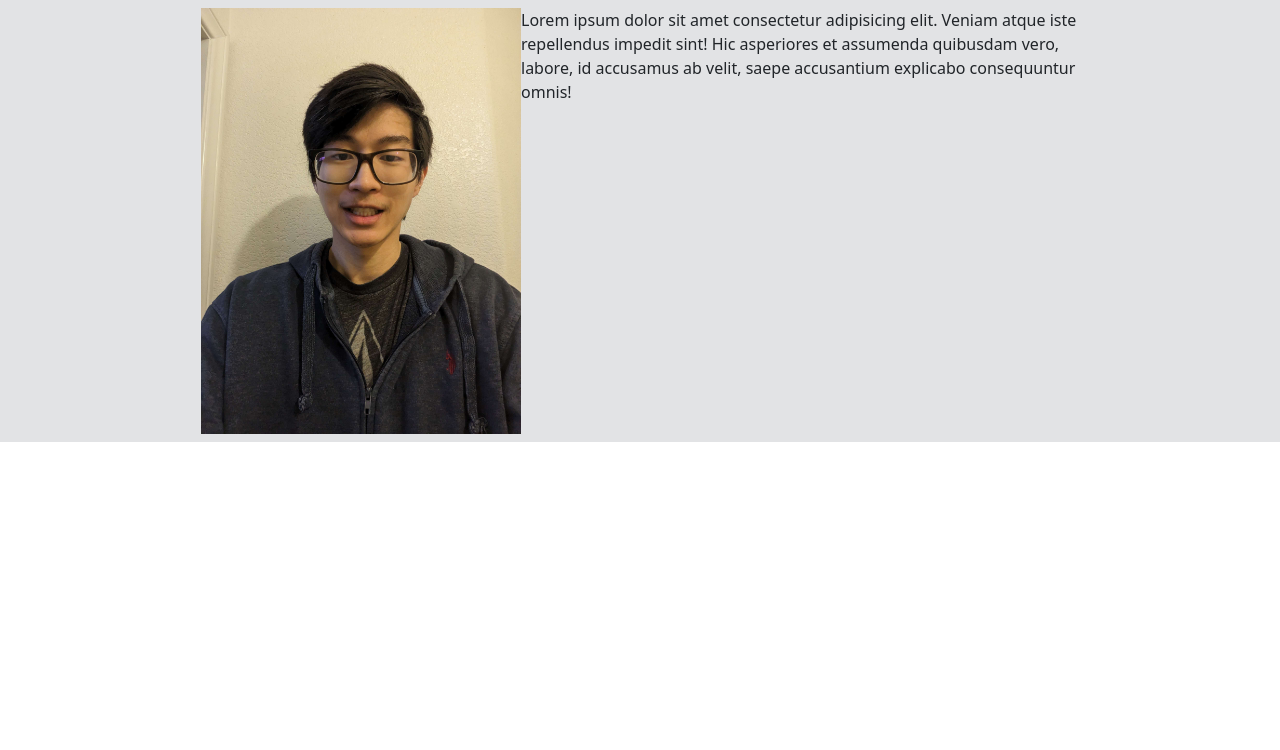
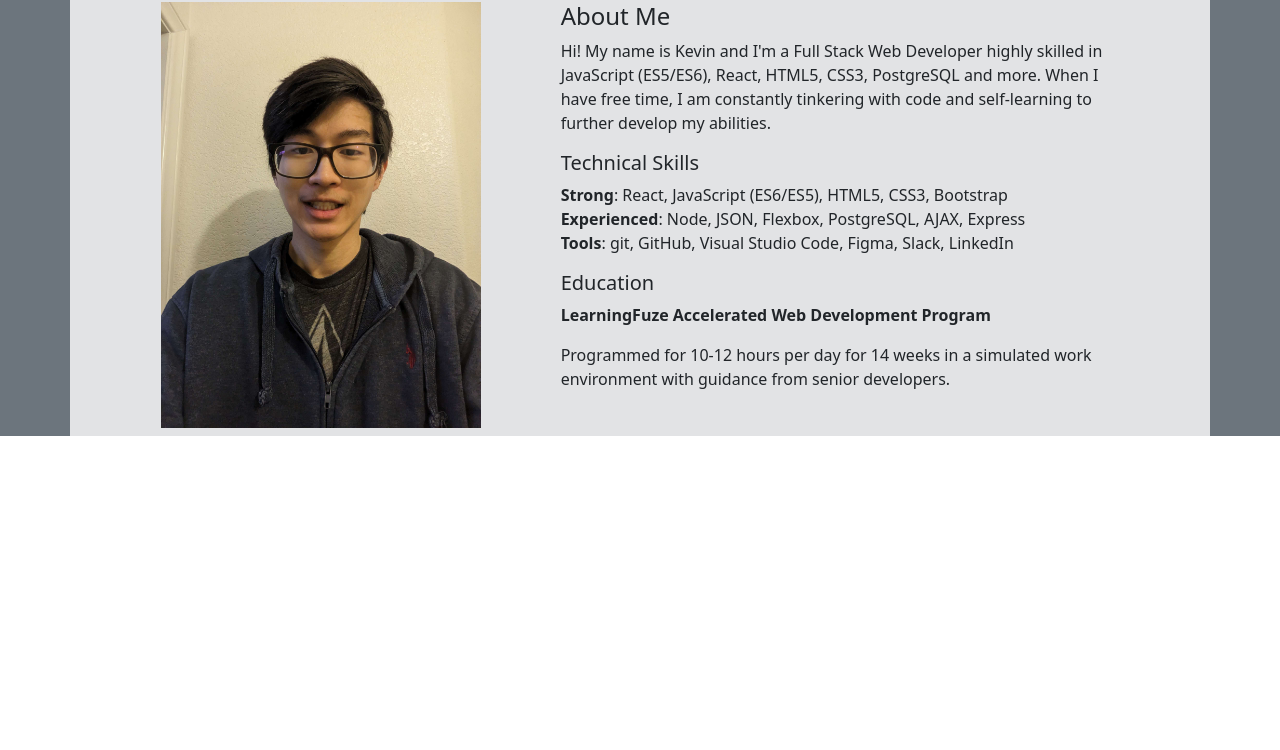
Before and after one commit to laykevin/portfolio, a plain HTML site: page index.html in a window 1280 px wide. Shown: the part 50-800 px from the top of the page. Drawn offline with nearby package versions, Linux system fonts and the light colour scheme.

Commit message:
Finished about me draft.

```diff
--- a/index.html
+++ b/index.html
@@ -16,8 +16,8 @@
 </head>
 <body>
   <nav class="bg-light py-1 sticky-top">
-    <div class="container d-flex justify-content-between">
-      <h3>Kevin Lay</h3>
+    <div class="container d-flex justify-content-between align-items-center">
+      <h3 class="m-0">Kevin Lay</h3>
       <div>
         <a href="#">About</a>
         <a href="#">Projects</a>
@@ -25,11 +25,31 @@
       </div>
     </div>
   </nav>
-  <div class="bg-secondary-subtle">
-    <div class="container d-flex flex-wrap justify-content-center py-2">
+  <div class="bg-secondary">
+    <div class="container d-flex flex-wrap justify-content-evenly py-2 bg-secondary-subtle">
       <img class="profile-picture img-fluid" src="/images/kevin-lay.jpg" alt="kevin-lay">
       <div class="col-md-6 col-12">
-        Lorem ipsum dolor sit amet consectetur adipisicing elit. Veniam atque iste repellendus impedit sint! Hic asperiores et assumenda quibusdam vero, labore, id accusamus ab velit, saepe accusantium explicabo consequuntur omnis!
+        <h4>About Me</h4>
+        <p>
+          Hi! My name is Kevin and I'm a Full Stack Web Developer highly skilled in JavaScript (ES5/ES6), React, HTML5, CSS3,
+          PostgreSQL and more. When I have free time, I am constantly tinkering with code and self-learning to further develop my
+          abilities.
+        </p>
+        <h5>Technical Skills</h5>
+        <p>
+          <span class="fw-bold">Strong</span>: React, JavaScript (ES6/ES5), HTML5, CSS3, Bootstrap
+          <br />
+          <span class="fw-bold">Experienced</span>: Node, JSON, Flexbox, PostgreSQL, AJAX, Express
+          <br />
+          <span class="fw-bold">Tools</span>: git, GitHub, Visual Studio Code, Figma, Slack, LinkedIn
+        </p>
+        <h5>Education</h5>
+        <p>
+          <span class="fw-bold">LearningFuze Accelerated Web Development Program</span>
+        </p>
+        <p>
+          Programmed for 10-12 hours per day for 14 weeks in a simulated work environment with guidance from senior developers.
+        </p>
       </div>
     </div>
   </div>
```
